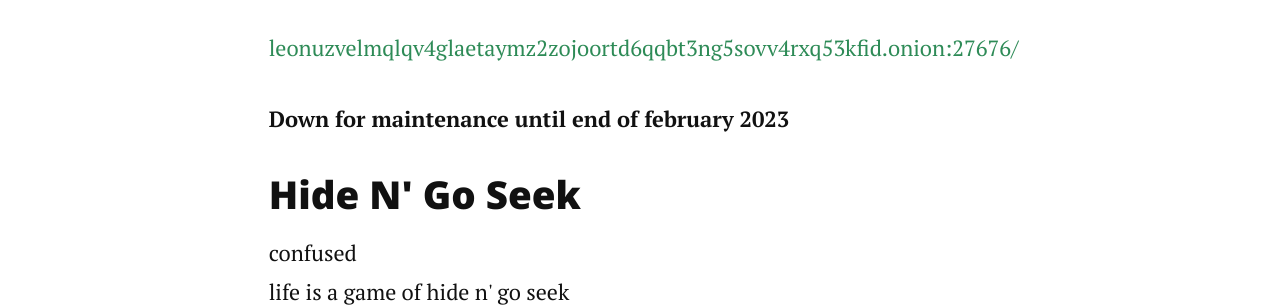
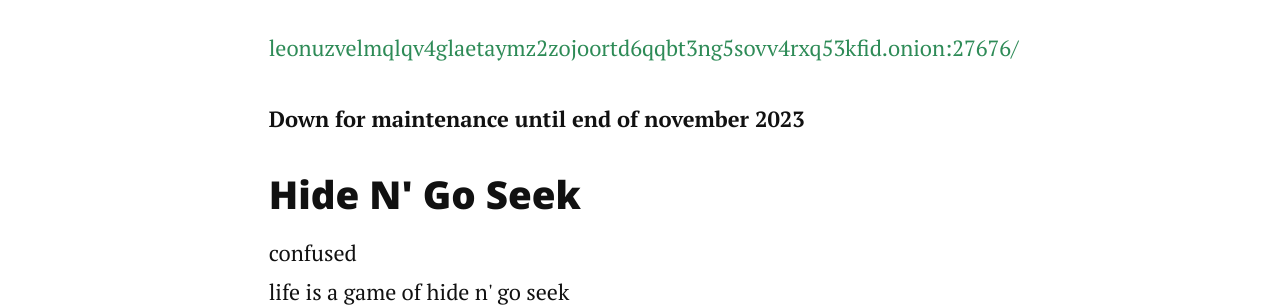
Before and after one commit to leonuz/leonuz.github.io, a Jekyll site: the page built from hidden.md, in a window 1280 px wide. Shown: the part 301-608 px from the top of the page. Built offline with Jekyll 4.4.1, drawn with Linux system fonts in a browser that asks for light colours; nearby versions of some CDN libraries.

Commit message:
Update hidden.md

```diff
--- a/hidden.md
+++ b/hidden.md
@@ -6,7 +6,7 @@
 <div class="post">
 
 <p><a>leonuzvelmqlqv4glaetaymz2zojoortd6qqbt3ng5sovv4rxq53kfid.onion:27676/</a></p>
-  <p><strong>Down for maintenance until end of february 2023</strong></p>
+  <p><strong>Down for maintenance until end of november 2023</strong></p>
 <h3 id="hide-n-go-seek">Hide N&#39; Go Seek</h3>
 <p>confused<br>life is a game of hide n&#39; go seek<br>for yourself<br>for your beliefs<br>for your values<br>for your destiny<br>what if<br>it doesn&#39;t want to be found?  </p>
   <p><a href="https://www.poemhunter.com/poem/hide-n-go-seek/" target="_blank">Zia Jaycee May Trent</a></p>
```
